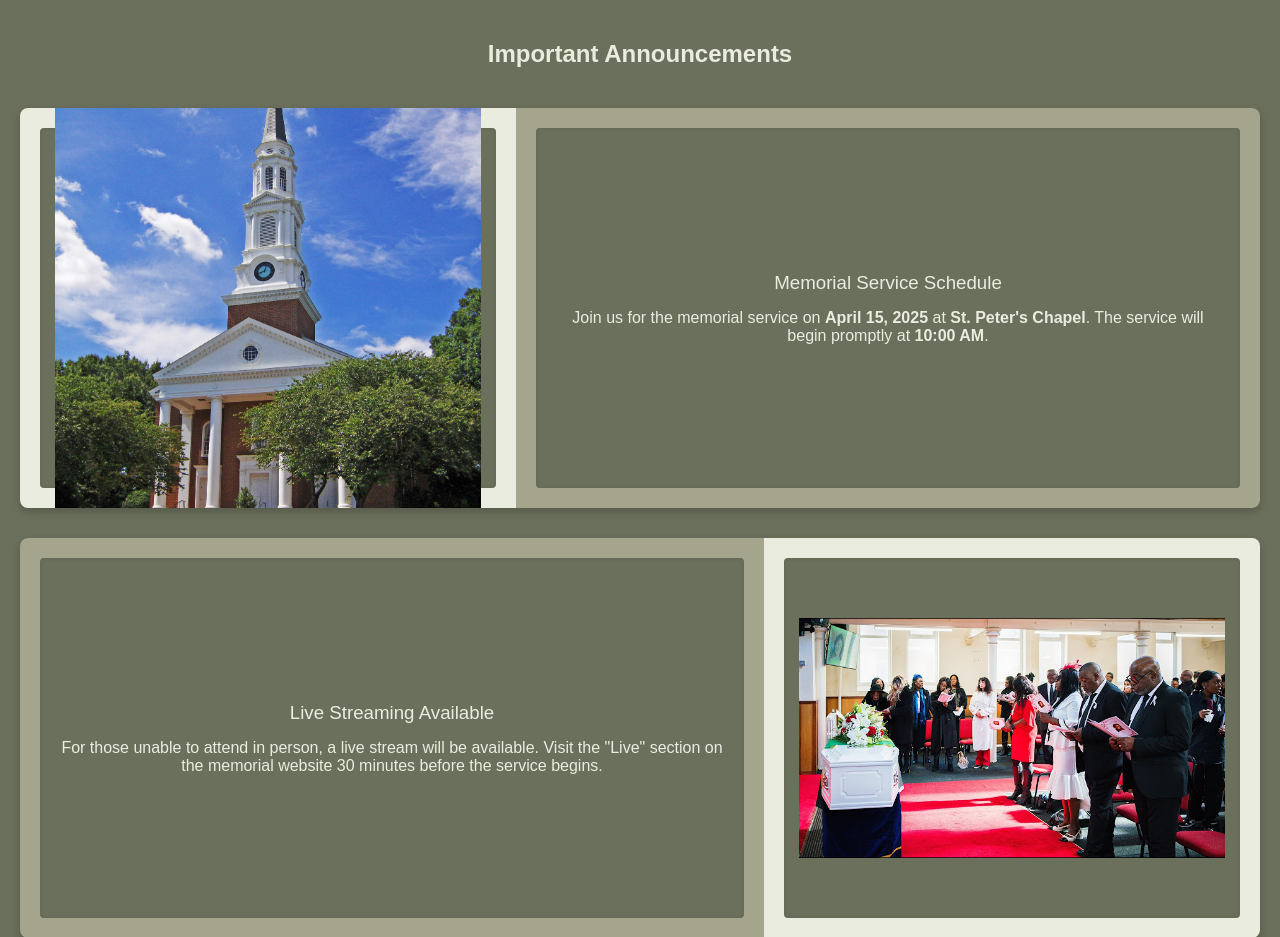
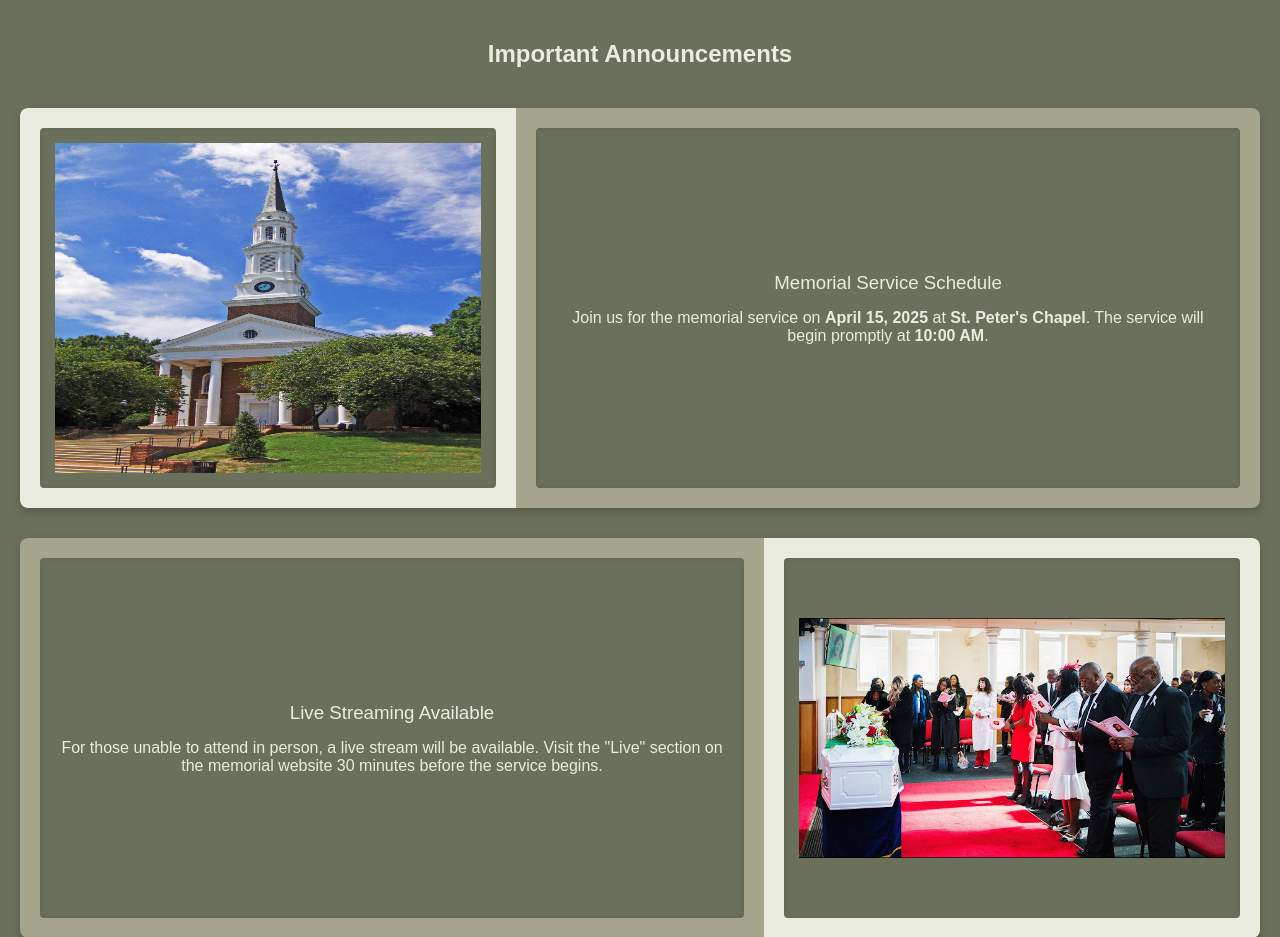
Before and after one commit to J3rick/1005-Web, a PHP site: page /announcements.php in a window 1280 px wide. Shown: the part 109-1046 px from the top of the page. Run offline with PHP 8.4, Linux system fonts and the light colour scheme.

Commit message:
adjusted main.css: img change from height: auto to max-height: 100%

```diff
--- a/css/main.css
+++ b/css/main.css
@@ -11,8 +11,8 @@ body {
 }
 
 img {
-    height: auto;
     max-width: 100%;
+    max-height: 100%;
 }
 
 /* Header Styles */
```
